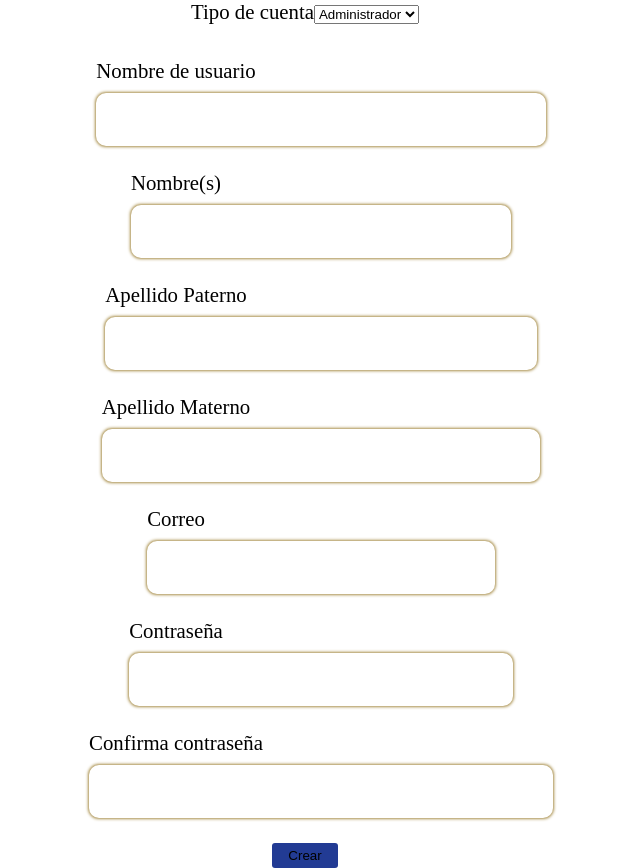
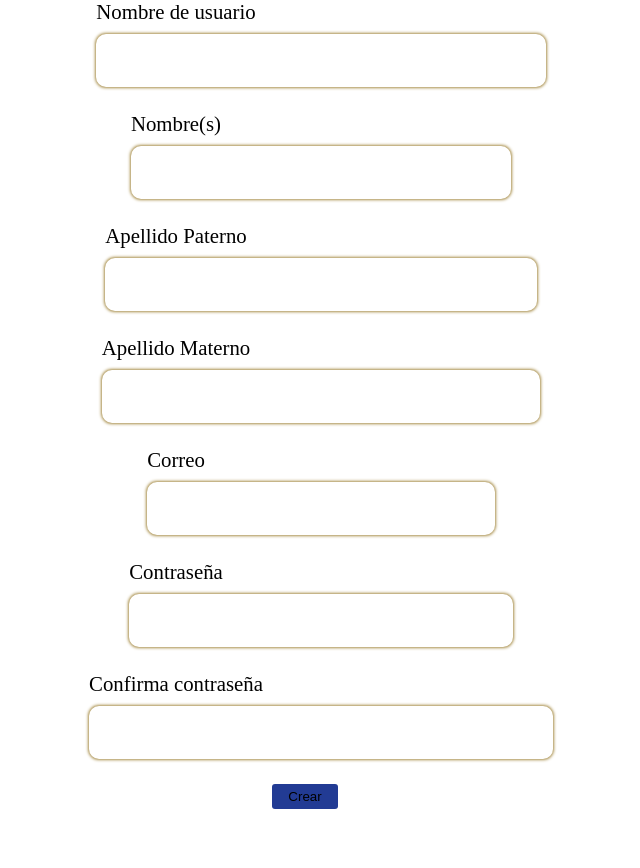
Before and after one commit to Nirvana-Code-Zen/Marelyn, a React (Vite) app: page /sign-up in a window 1280 px wide. Shown: the whole page, without its empty margins (335-975 px from the left). After the commit the page ends 809 px from the top, so only its background shows below. Built offline with nearby package versions, Linux system fonts and the light colour scheme.

Commit message:
remove accoutn tyope from user created form

```diff
--- a/src/Pages/Singup/index.jsx
+++ b/src/Pages/Singup/index.jsx
@@ -1,7 +1,7 @@
 import { useRef, useState } from 'react'
 import Button from '../../Components/Button'
 import ErrorMessage from '../../Components/ErrorMessage'
-import Form, { GroupForm, Input, Select, Option } from '../../Global-styles/Components/Forms'
+import Form, { GroupForm, Input } from '../../Global-styles/Components/Forms'
 
 import { collectFormData, validateData } from '../../utils'
 import { createUserValidator } from '../../utils/validationForms'
@@ -42,14 +42,6 @@ const SingUp = () => {
 
         {successMessage}
         <GroupForm>
-          <label htmlFor="tipo_cuenta">Tipo de cuenta</label>
-          <Select name='tipo_cuenta'>
-            <Option value='admin'>Administrador</Option>
-            <Option value='employee'>Empleado</Option>
-            <Option value='client'>Cliente</Option>
-          </Select>
-        </GroupForm>
-        <GroupForm>
           <label htmlFor="userName">Nombre de usuario</label>
           <Input id="userName" type="text" name="usuario"/>
         </GroupForm>
--- a/src/utils/validationForms.js
+++ b/src/utils/validationForms.js
@@ -1,5 +1,4 @@
 export const createUserValidator = {
-  tipo_cuenta: /\w+/,
   usuario: /\w+/,
   nombre: /\w+/,
   apellido_materno: /\w+/,
```
Also changed, not shown: 1 other file (tests, documents, lock files or other folders).
